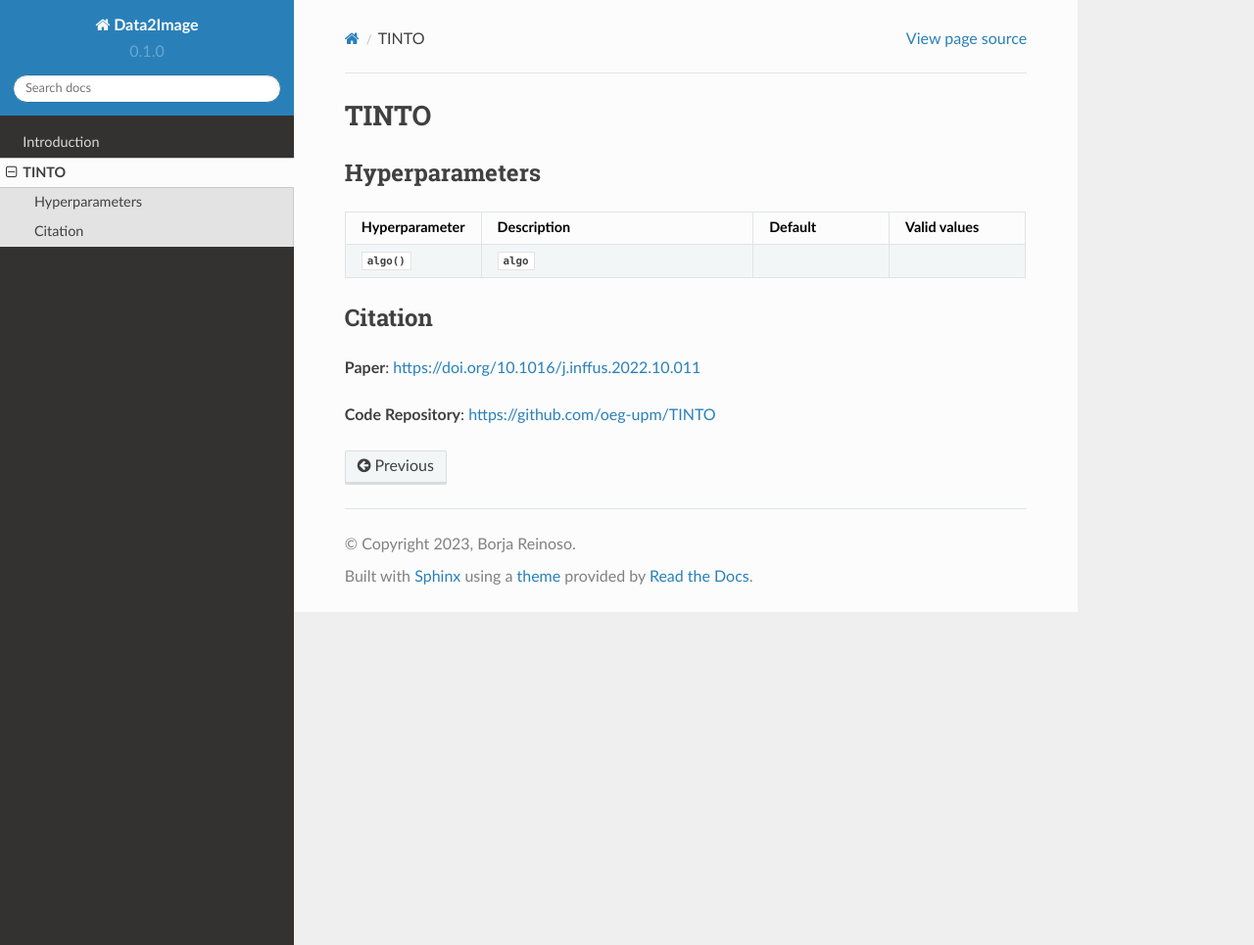
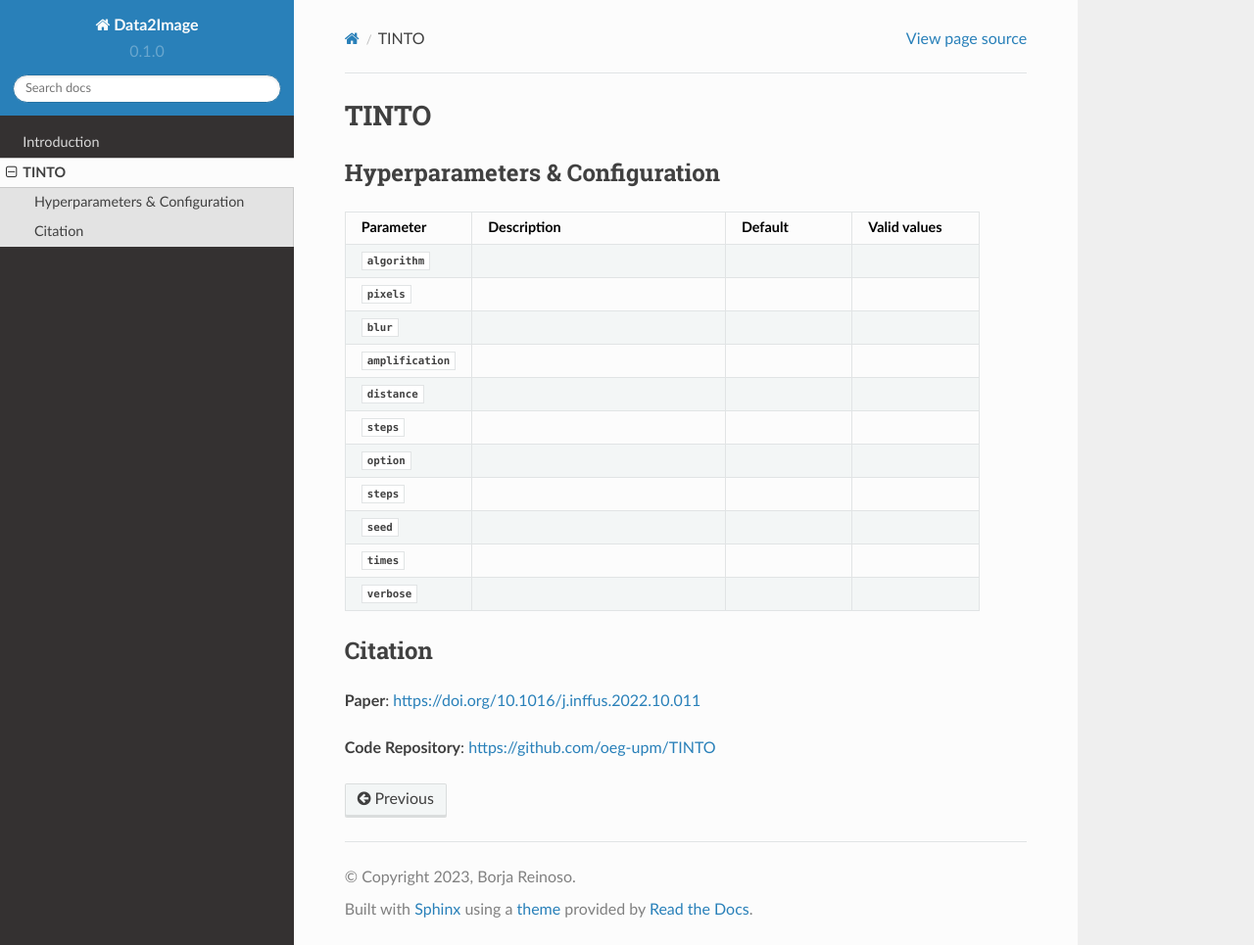
Before and after one commit to oeg-upm/TINTOlib-Documentation, a Sphinx documentation site: the page built from docs/source/tinto.rst, in a window 1280 px wide and 965 px high. Shown: the whole window at 98% size. Built offline with Sphinx 7.4.7 and the Read the Docs theme 2.0.0, drawn with Linux system fonts in a browser that asks for light colours; pages that are not in the unit, such as notebooks, are missing from menus.

Commit message:
Update tinto.rst

```diff
--- a/docs/source/tinto.rst
+++ b/docs/source/tinto.rst
@@ -1,20 +1,61 @@
 TINTO
 =====
 
-Hyperparameters
+Hyperparameters & Configuration
 ---------------
 .. list-table::
    :widths: 20 40 20 20
    :header-rows: 1
 
-   * - Hyperparameter
+   * - Parameter
      - Description
      - Default
      - Valid values
-   * - :py:func:`algo`
-     - :py:data:`algo`
+   * - :py:data:`algorithm`
      -
      -
+     -
+   * - :py:data:`pixels`
+     -
+     -
+     -
+   * - :py:data:`blur`
+     -
+     -
+     -
+   * - :py:data:`amplification`
+     -
+     -
+     -
+   * - :py:data:`distance`
+     -
+     -
+     -
+   * - :py:data:`steps`
+     -
+     -
+     -
+   * - :py:data:`option`
+     -
+     -
+     -
+   * - :py:data:`steps`
+     -
+     -
+     -
+   * - :py:data:`seed`
+     -
+     -
+     -
+   * - :py:data:`times`
+     -
+     -
+     -
+   * - :py:data:`verbose`
+     -
+     -
+     -
+
 
 
 Citation
```
